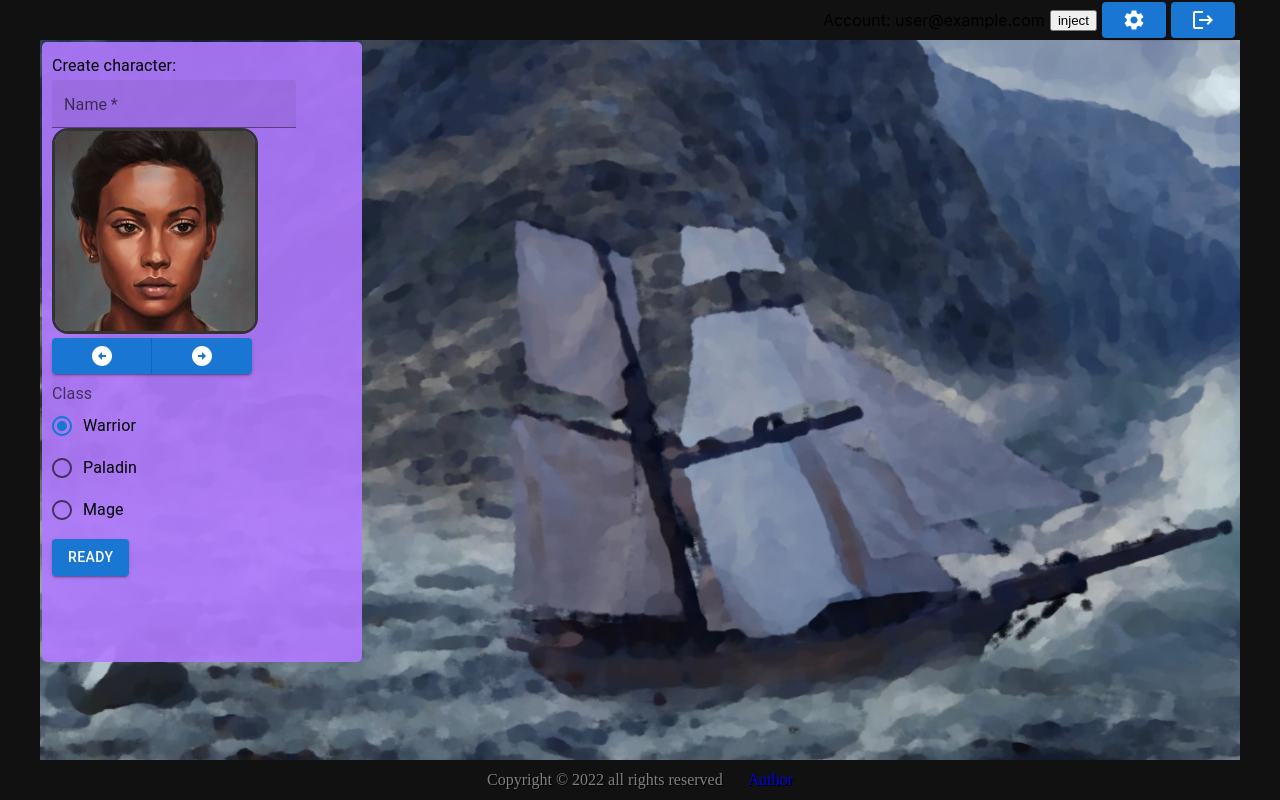
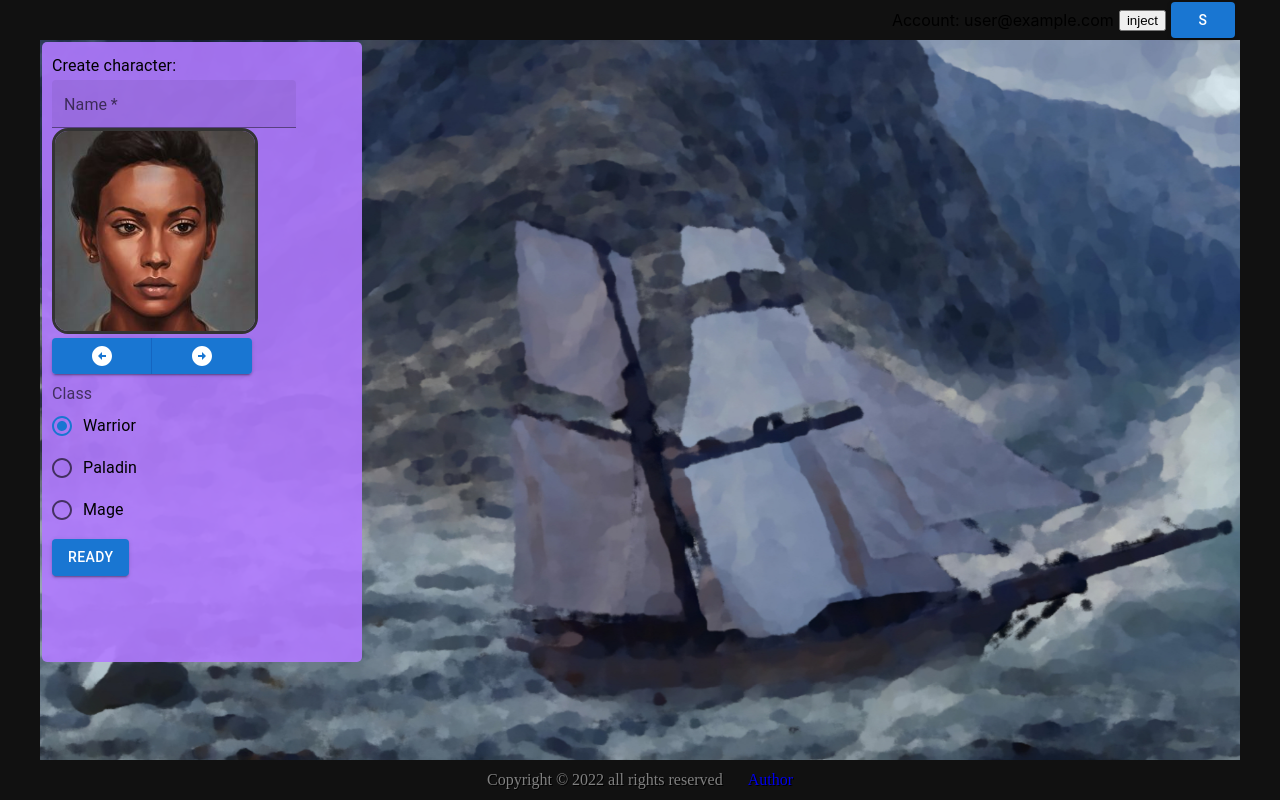
Before and after one commit to exewin/bg, a React (Create React App) app: page /dashboard/creation in a window 1280 px wide. Built offline with nearby package versions, Linux system fonts and the light colour scheme; no server answers; the database is empty; sample sign-in values are in the browser's storage; a web font is replaced by a local one.

Commit message:
remove mui

```diff
--- a/src/sites/Dashboard.js
+++ b/src/sites/Dashboard.js
@@ -1,11 +1,9 @@
 import React, { useEffect, useState } from 'react'
 import { useAuth } from "../contexts/AuthContext"
-import {Button} from "@mui/material"
 import { LogoutButton } from '../components/LogoutButton'
 import { Outlet, useNavigate } from 'react-router-dom'
 import { userExistsDB } from '../firebase/firestore'
 import styled from 'styled-components'
-import {Logout, Settings} from '@mui/icons-material'
 import { CenteredLoading } from '../components/CenteredLoading'
 import { Footer } from '../components/Footer'
 
@@ -64,8 +62,7 @@ export const Dashboard = () => {
                     <Nav>
                         Account: {user.email}
                         <MissionInjector/>
-                        <Button variant="contained"><Settings/></Button>
-                        <LogoutButton><Logout/></LogoutButton>
+                        <LogoutButton>s</LogoutButton>
                     </Nav>
                     <SubContainer>
                         <Outlet/>
```
